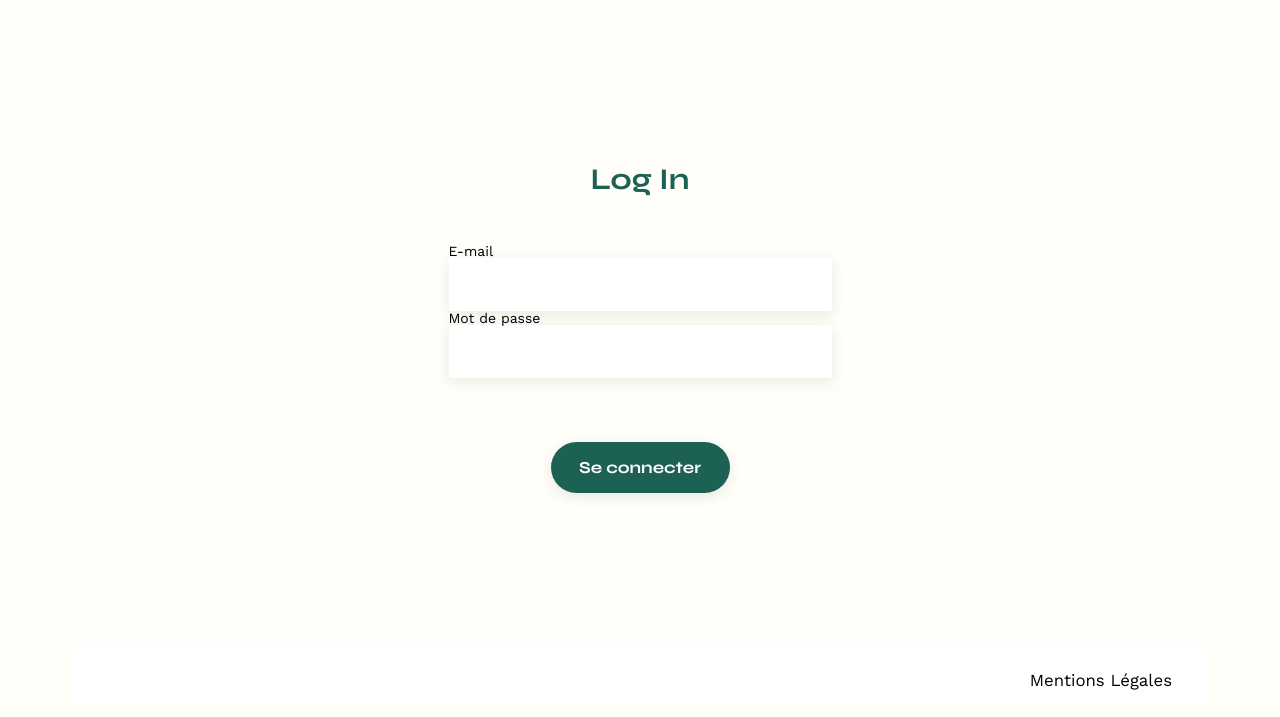
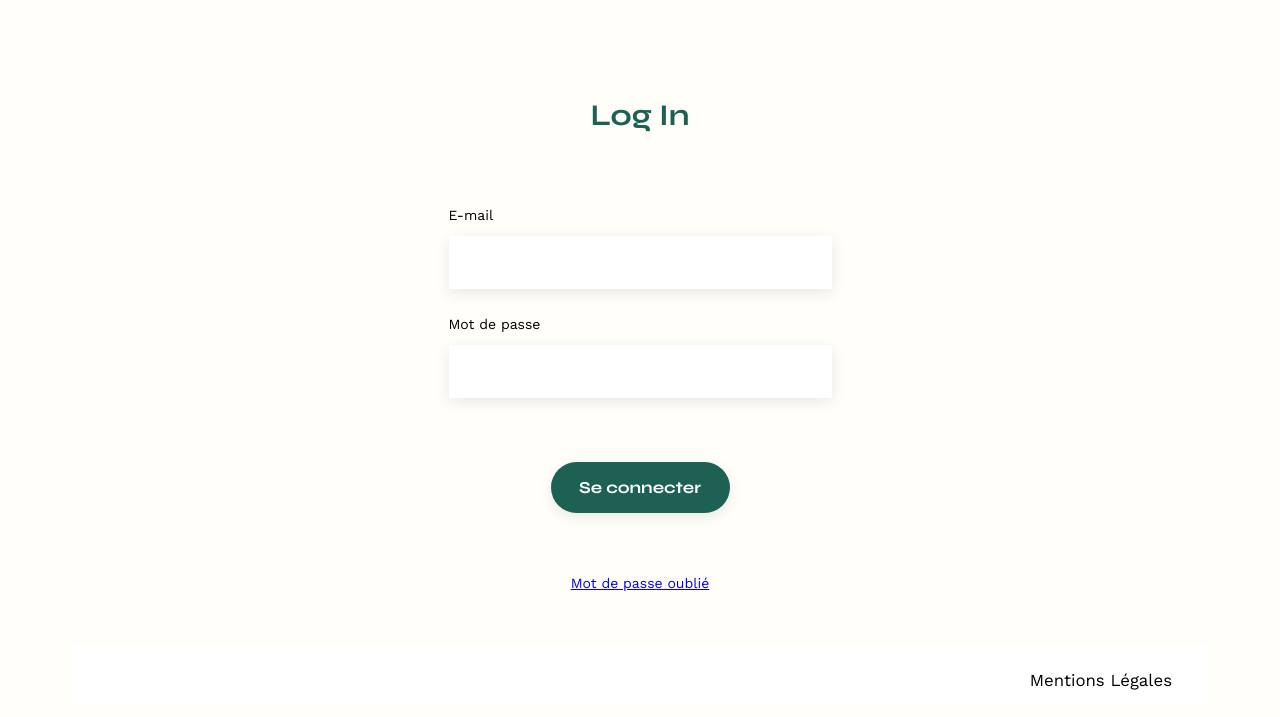
Before and after one commit to FullMetal2/Sophie-Bluel, a plain HTML site: page FrontEnd/index.html in a window 1280 px wide. Both pictures are taken after a click on the item "login". Shown: the part 96-813 px from the top of the page. Drawn offline with nearby package versions, Linux system fonts and the light colour scheme; no server answers.

Commit message:
style page de connexion

```diff
--- a/FrontEnd/assets/style.css
+++ b/FrontEnd/assets/style.css
@@ -260,3 +260,10 @@ footer nav ul {
 .visible-form input[type="submit"] {
 	width: 179px;
 }
+.label-co {
+	display: block;;
+}
+.password {
+	display: flex;
+	justify-content: center;
+}
--- a/FrontEnd/connexion.js
+++ b/FrontEnd/connexion.js
@@ -20,14 +20,21 @@
                 <h2>Log In</h2>
                     <form action"#" method="POST" id="form-login">
                         <div>
-                            <label for="email">E-mail</label>
-                            <input type="email" id="email" name="email" required>
-                            <label for="password">Mot de passe</label>
-                            <input type="password" id="password" name="password" required>
+                            <div>
+                                <label for="email" class="label-co">E-mail</label>
+                                <input type="email" id="email" name="email" required>
+                            </div>
+                            <div>
+                                <label for="password" class="label-co">Mot de passe</label>
+                                <input type="password" id="password" name="password" required>
+                            </div>
                         </div>
-                        <div>
-                        <input type="submit" value="Se connecter"/>
-                        </div>
+                            <div>
+                                <input type="submit" value="Se connecter"/>
+                            </div>
+                            <div class="password">
+                                <a href="#">Mot de passe oublié</a>
+                            </div>
                     </form>`;
 
         logins.appendChild(loginForm);
```
